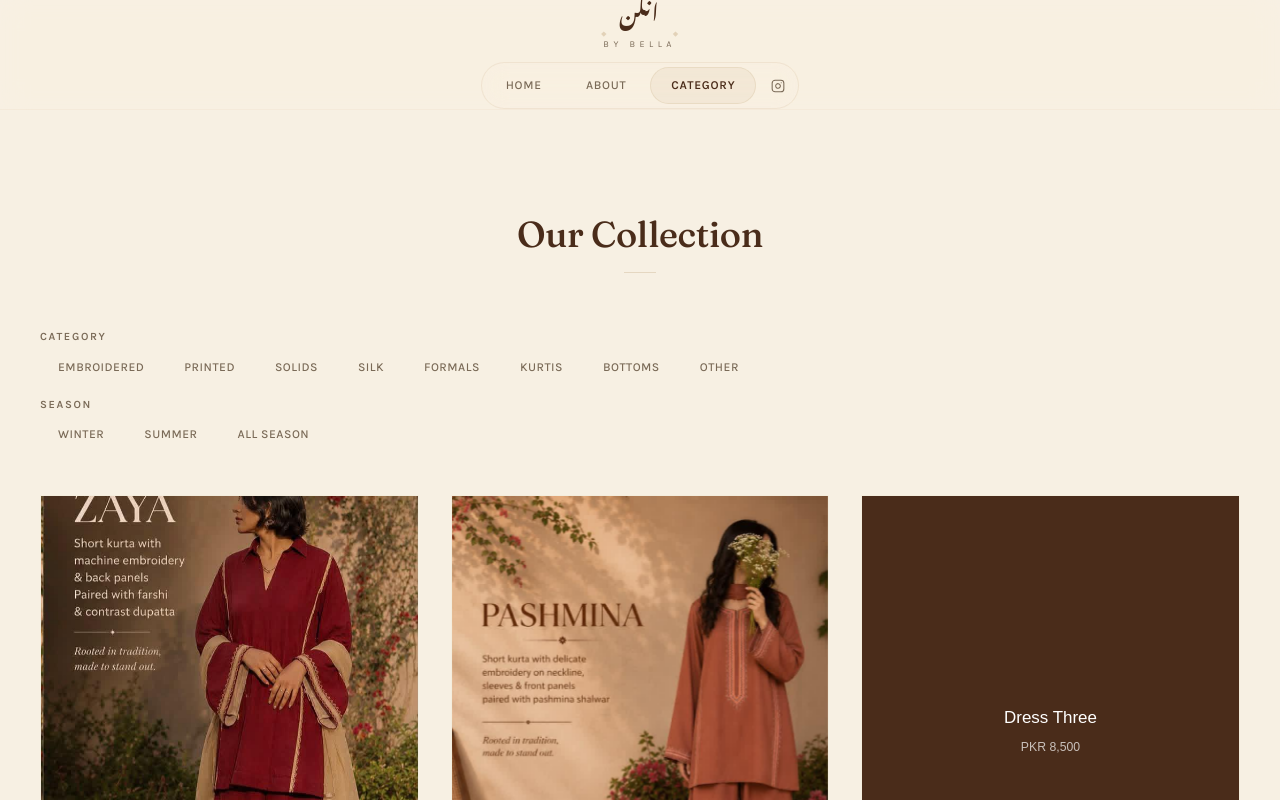
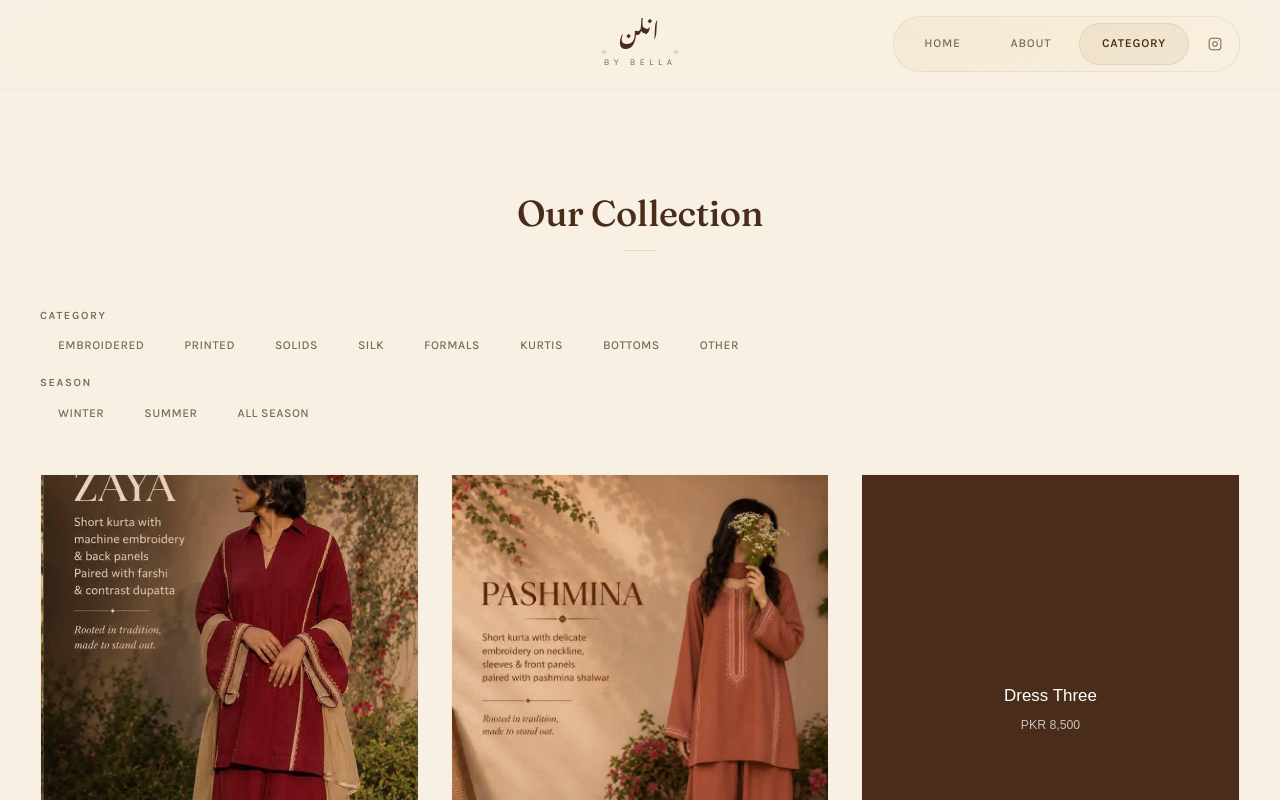
Before and after one commit to muzamilkakar/Angan-By-Bella, a React (Vite) app: page /category in a window 1280 px wide. Shown: the top 800 px of the page. Built offline with nearby package versions, Linux system fonts and the light colour scheme.

Commit message:
Header restructured: centered logo, glass pill nav shifted right, more spacious items, warm gold gradient tones

```diff
--- a/src/components/Header.tsx
+++ b/src/components/Header.tsx
@@ -80,24 +80,24 @@ export default function Header() {
     <>
       <header className="site-header">
         <div className="header-inner">
+          <div className="header-left">
             <button
               className="hamburger-btn"
               onClick={() => setMenuOpen(prev => !prev)}
               aria-label={menuOpen ? 'Close menu' : 'Open menu'}
               aria-expanded={menuOpen}
-            style={{ position: 'absolute', left: 16, top: '50%', transform: 'translateY(-50%)' }}
             >
               <span />
               <span />
               <span />
             </button>
+          </div>
 
-          <div className="header-row-top">
           <Link to="/" className="header-center" aria-label="Home">
             <LogoMark />
           </Link>
-          </div>
 
+          <div className="header-right">
             <div className="nav-glass-pill">
               <Link
                 to="/"
@@ -128,6 +128,7 @@ export default function Header() {
               </a>
             </div>
           </div>
+        </div>
       </header>
 
       <div className={`mobile-nav ${menuOpen ? 'open' : ''}`}>
--- a/src/styles/theme.css
+++ b/src/styles/theme.css
@@ -163,23 +163,23 @@ h3 { font-size: 1.35rem; }
   margin: 0 auto;
   padding: 0 32px;
   display: flex;
-  flex-direction: column;
   align-items: center;
-  justify-content: center;
+  justify-content: space-between;
   min-height: 80px;
-  gap: 8px;
   position: relative;
 }
 
-.header-row-top {
+.header-left {
+  flex: 0 0 auto;
   display: flex;
   align-items: center;
-  justify-content: center;
-  width: 100%;
-  position: relative;
+  min-width: 80px;
 }
 
 .header-center {
+  position: absolute;
+  left: 50%;
+  transform: translateX(-50%);
   display: flex;
   flex-direction: column;
   align-items: center;
@@ -198,18 +198,27 @@ h3 { font-size: 1.35rem; }
   opacity: 0.75;
 }
 
+.header-right {
+  flex: 0 0 auto;
+  display: flex;
+  align-items: center;
+  min-width: 80px;
+  justify-content: flex-end;
+}
+
 /* ── Glass Pill Nav ── */
 
 .nav-glass-pill {
   display: none;
   align-items: center;
-  gap: 4px;
-  background: rgba(var(--angan-cream-rgb), 0.5);
-  backdrop-filter: blur(12px) saturate(160%);
-  -webkit-backdrop-filter: blur(12px) saturate(160%);
-  border: 0.5px solid rgba(176, 141, 91, 0.12);
-  border-radius: 24px;
-  padding: 4px;
+  gap: 6px;
+  background: linear-gradient(135deg, rgba(176, 141, 91, 0.07), rgba(var(--angan-cream-rgb), 0.55));
+  backdrop-filter: blur(14px) saturate(180%);
+  -webkit-backdrop-filter: blur(14px) saturate(180%);
+  border: 0.5px solid rgba(176, 141, 91, 0.15);
+  border-radius: 28px;
+  padding: 5px 6px;
+  box-shadow: 0 1px 6px rgba(176, 141, 91, 0.04);
 }
 
 .nav-pill-item {
@@ -219,39 +228,38 @@ h3 { font-size: 1.35rem; }
   color: var(--angan-text-muted);
   letter-spacing: 0.06em;
   text-transform: uppercase;
-  padding: 6px 16px;
-  border-radius: 20px;
+  padding: 8px 18px;
+  border-radius: 22px;
   transition: all var(--t);
-  position: relative;
 }
 
 .nav-pill-item:hover {
   color: var(--angan-brown);
-  background: rgba(176, 141, 91, 0.06);
+  background: rgba(176, 141, 91, 0.08);
 }
 
 .nav-pill-item.active {
   color: var(--angan-brown);
   font-weight: 600;
-  background: rgba(176, 141, 91, 0.08);
-  border: 0.5px solid rgba(176, 141, 91, 0.15);
+  background: rgba(176, 141, 91, 0.1);
+  border: 0.5px solid rgba(176, 141, 91, 0.2);
 }
 
 .nav-pill-icon {
   display: flex;
   align-items: center;
   justify-content: center;
-  width: 28px;
-  height: 28px;
+  width: 30px;
+  height: 30px;
   border-radius: 50%;
   color: var(--angan-text-muted);
   transition: all var(--t);
-  margin-left: 2px;
+  margin-left: 4px;
 }
 
 .nav-pill-icon:hover {
   color: var(--angan-brown);
-  background: rgba(176, 141, 91, 0.06);
+  background: rgba(176, 141, 91, 0.08);
 }
 
 /* ── Hamburger ── */
@@ -1001,17 +1009,26 @@ footer a:hover {
 @media (min-width: 768px) {
   .header-inner {
     padding: 0 40px;
-    min-height: 96px;
-    gap: 10px;
+    min-height: 88px;
   }
 
   .header-center svg {
     height: 52px;
   }
 
+  .header-left,
+  .header-right {
+    min-width: 100px;
+  }
+
+  .nav-glass-pill {
+    padding: 6px 8px;
+    gap: 6px;
+  }
+
   .nav-pill-item {
     font-size: 12px;
-    padding: 8px 20px;
+    padding: 10px 22px;
   }
 
   .nav-pill-icon {
```
Also changed, not shown: Navigation bar Design sample.png (added), _nav_portion.png (added). Lines whose indentation alone changed are shown as unchanged.
